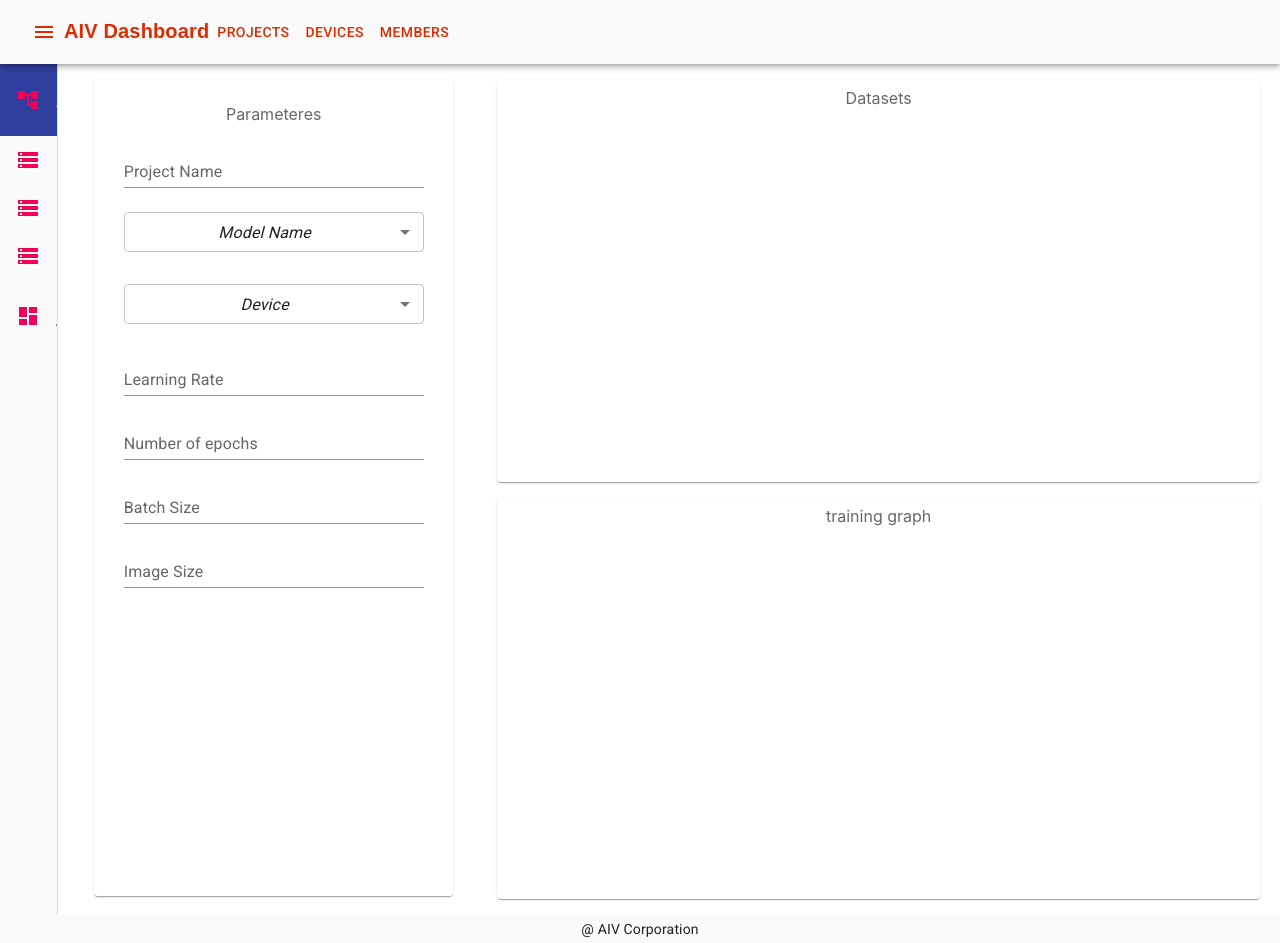
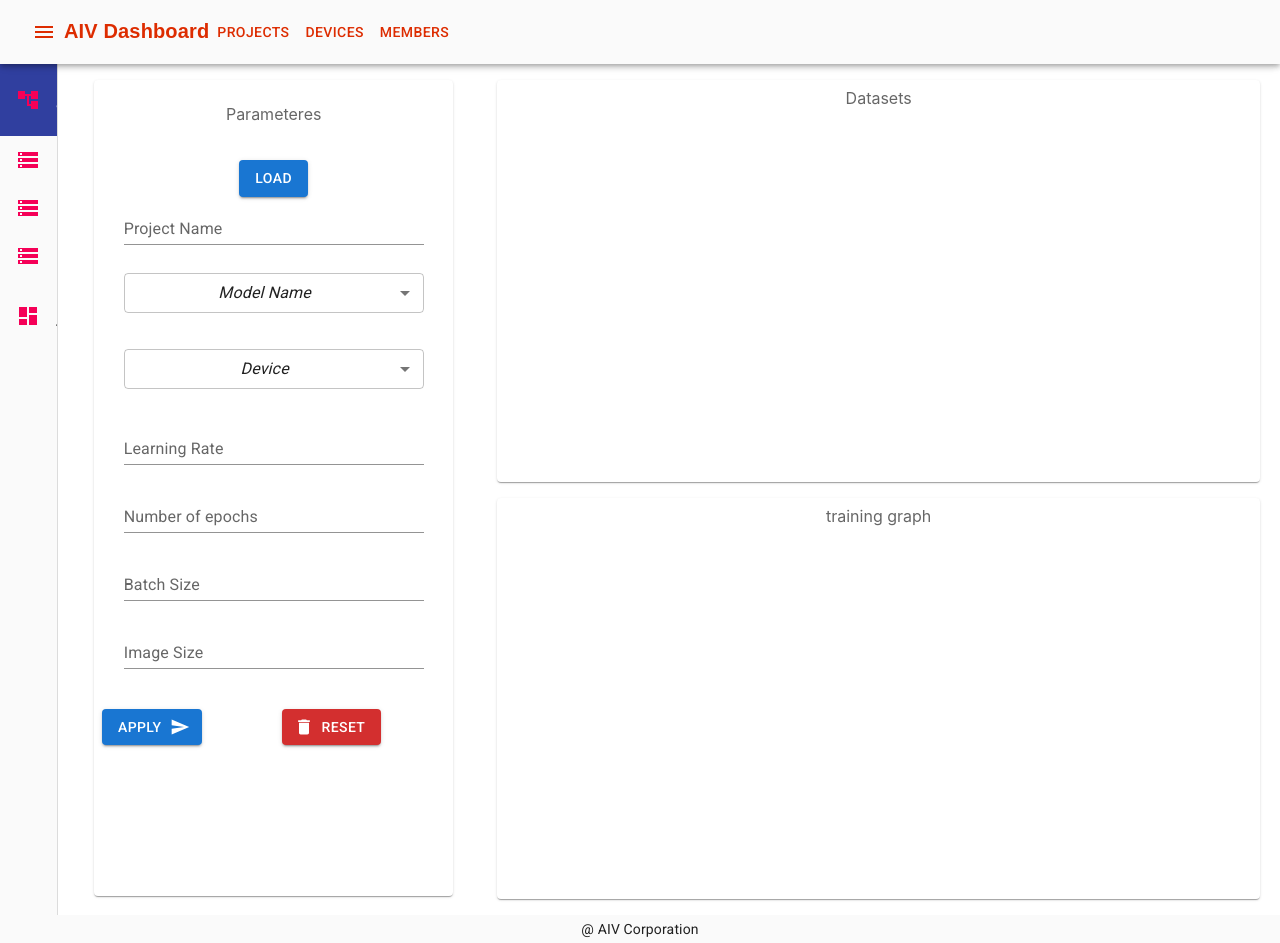
Before and after one commit to wonchul-kim/dashboard_layout, a React (Create React App) app in the folder ui/: page /mlworkflow in a window 1280 px wide. Built offline with nearby package versions, Linux system fonts and the light colour scheme.

Commit message:
add buttons on mlworkflow page

```diff
--- a/ui/package.json
+++ b/ui/package.json
@@ -10,6 +10,7 @@
     "@material-ui/icons": "^4.11.2",
     "@mui/icons-material": "^5.1.1",
     "@mui/material": "^5.1.1",
+    "@mui/styles": "^5.2.3",
     "@testing-library/jest-dom": "^5.11.4",
     "@testing-library/react": "^11.1.0",
     "@testing-library/user-event": "^12.1.10",
@@ -17,6 +18,7 @@
     "@types/react": "^17.0.0",
     "@types/react-dom": "^17.0.0",
     "@types/react-router-dom": "^5.1.7",
+    "axios": "^0.24.0",
     "react": "^17.0.1",
     "react-dom": "^17.0.1",
     "react-icons": "^4.3.1",
--- a/ui/src/drawerPages/mlworkflow.tsx
+++ b/ui/src/drawerPages/mlworkflow.tsx
@@ -1,4 +1,4 @@
-import * as React from 'react';
+import React, {Component} from 'react';
 import { styled } from '@mui/material/styles';
 import Box from '@mui/material/Box';
 import Paper from '@mui/material/Paper';
@@ -10,26 +10,13 @@ import InputLabel from '@mui/material/InputLabel';
 import Input from '@mui/material/Input';
 import Select from '@mui/material/Select';
 import MenuItem from '@mui/material/MenuItem';
+import { withStyles } from '@mui/styles';
+import { Button, makeStyles } from '@mui/material';
+import SendIcon from '@mui/icons-material/Send';
+import DeleteIcon from '@mui/icons-material/Delete';
+import Stack from '@mui/material/Stack';
+import post from 'axios';
 
-// project_name: '',
-// model_name: '',
-// wandb: '',
-// device: '',
-// learning_rate: 0.01,
-// num_epochs: 10,
-// batch_size: 8,
-// image_size: 32
-
-function parametersInfo() {
-  return (
-    <div>
-      <h1>
-        parameters
-      </h1>
-    </div>
-
-  );
-};
 
 const Item = styled(Paper)(({ theme }) => ({
   padding: theme.spacing(1),
@@ -38,24 +25,93 @@ const Item = styled(Paper)(({ theme }) => ({
   margin: "2vh",
 }));
 
-function MLWorkflowPage() {
-  return (
+class MLWorkflowPage extends Component {
+
+  constructor(props: any){
+    super(props);
+    this.state = {
+      project_name: '',
+      model_name: '',
+      wandb: '',
+      device: '',
+      learning_rate: 0.01,
+      num_epochs: 10,
+      batch_size: 8,
+      image_size: 3
+    }
+  }
+
+  handleApplyButton = (e: any) => {
+    e.preventDefault()
+    this.saveParams()
+      // .then((response: any) => {
+      //   console.log(response.data);
+      //   // this.props.stateRefresh();
+      // })
+  }
+
+  saveParams = () => {
+    const url = '/api/apply_parameters';
+    const formData = new FormData();
+
+    // // formData.append("project_name", this.state.project_name);
+    // // formData.append("model_name", this.state.model_name);
+    // // formData.append("wandb", this.state.wandb);
+    // // formData.append("device", this.state.device);
+    // // formData.append("learning_rate", this.state.learning_rate);
+    // // formData.append("number_of_epochs", this.state.number_of_epochs);
+    // // formData.append("batch_size", this.state.batch_size);
+    // // formData.append("image_size", this.state.image_size);
+
+    // const config = {
+    //   header: {
+    //     "content-type": "multipart/form-data"
+    //   }
+    // }
+
+    // return post(url, formData, config);
+
+  }
+
+  handleResetButton = () => {
+    this.setState({ // 모든 정보에 대한 초기화
+      project_name: '',
+      model_name: '',
+      wandb: '',
+      device: '',
+      learning_rate: 0.01,
+      num_epochs: 10,
+      batch_size: 8,
+      image_size: 3
+    });
+  }
+
+  handleLoadButton = () => {
+    this.setState({
+
+    });
+  }
+
+  render(){
+    return(
       <Box sx={{ flexGrow: 1 }}>
       <Grid container spacing={1}>
         <Grid item xs={4}>
           <Item style={{height: '100vh'}}>
 
+            <p>Parameteres</p>
+            <br/>
+            <Box component="span" m={10}>
+              <Button variant='contained' color='primary' onClick={this.handleLoadButton} > Load </Button>
+            </Box>
 
-            {/* <parametersInfo /> */}
-
-            <p>Parameteres</p>
 
             <FormControl variant="standard">
               <InputLabel htmlFor="component-simple">Project Name</InputLabel>
               <Input id="component-simple" value={''} style={{ width: '300px' }} />
             </FormControl>
 
-            <p> </p>
+            <br/><br/>
             <FormControl sx={{ m: 1, minWidth: 200 }}>
               <Select
                 value={''}
@@ -74,7 +130,7 @@ function MLWorkflowPage() {
             </Select>
             </FormControl>
 
-            <p> </p>
+            <br/><br/>
             <FormControl sx={{ m: 1, minWidth: 200 }}>
               <Select
                 value={''}
@@ -93,32 +149,39 @@ function MLWorkflowPage() {
             </Select>
             </FormControl>
 
-          <p> </p>
+
+            <br/><br/>
             <FormControl variant="standard">
                 <InputLabel htmlFor="component-simple">Learning Rate</InputLabel>
                 <Input id="component-simple" value={''} style={{ width: '300px' }} />
               </FormControl>
 
-            <p> </p>
+              <br/><br/>
             <FormControl variant="standard">
                 <InputLabel htmlFor="component-simple">Number of epochs</InputLabel>
                 <Input id="component-simple" value={''} style={{ width: '300px' }} />
               </FormControl>
 
-            <p> </p>
+              <br/><br/>
             <FormControl variant="standard">
                 <InputLabel htmlFor="component-simple">Batch Size</InputLabel>
                 <Input id="component-simple" value={''} style={{ width: '300px' }} />
               </FormControl>
 
-            <p> </p>
+              <br/><br/>
             <FormControl variant="standard">
               <InputLabel htmlFor="component-simple">Image Size</InputLabel>
               <Input id="component-simple" value={''} style={{ width: '300px' }} />
+              <br/><br/>
             </FormControl>
 
+          <Stack direction="row" spacing={10}>
+            <Button variant='contained' endIcon={<SendIcon />} onClick={this.handleApplyButton}> Apply </Button>
+            <Button variant='contained' color='error' startIcon={<DeleteIcon />} onClick={this.handleResetButton}> Reset </Button>
+          </Stack>
+          </Item>
 
-          </Item>
+
         </Grid>
           <Grid item xs={8}>
             <Item style={{height: '48.2vh'}}>
@@ -129,7 +192,11 @@ function MLWorkflowPage() {
             </Item>
           </Grid>
         </Grid>
+
+
       </Box>
     );
   }
+}
+
 export default MLWorkflowPage;
```
Also changed, not shown: 2 other files (tests, documents, lock files or other folders). Lines whose indentation alone changed are shown as unchanged.
